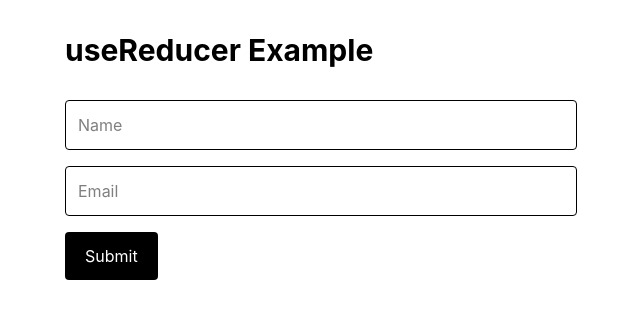
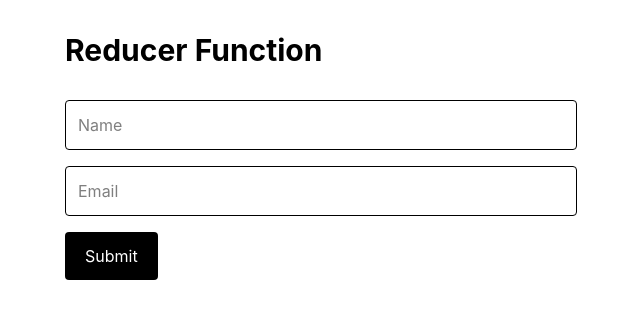
Before and after one commit to foysaliio/React-Mastery-Journey, a React (Vite) app: page / in a window 1280 px wide. Shown: the top 318 px of the page, without its empty margins (319-959 px from the left). Built offline with nearby package versions, Linux system fonts and the light colour scheme.

Commit message:
refactor(react): organize state transitions with reducer

```diff
--- a/src/App.tsx
+++ b/src/App.tsx
@@ -1,12 +1,12 @@
 import { useReducer } from "react";
 
-type State = {
+interface State {
   name: string;
   email: string;
   isSubmitting: boolean;
   error: string | null;
   isSuccess: boolean;
-};
+}
 
 type Action =
   | {
@@ -39,6 +39,7 @@
       return {
         ...state,
         [action.field]: action.value,
+        isSuccess: false,
       };
 
     case "SUBMIT_STARTED":
@@ -72,10 +73,10 @@
   }
 }
 
-export default function App() {
+const App = () => {
   const [state, dispatch] = useReducer(reducer, initialState);
 
-  async function handleSubmit() {
+  const handleSubmit = async () => {
     dispatch({
       type: "SUBMIT_STARTED",
     });
@@ -97,11 +98,11 @@
           error instanceof Error ? error.message : "Something went wrong.",
       });
     }
-  }
+  };
 
   return (
     <main className="mx-auto max-w-xl p-8">
-      <h1 className="text-3xl font-bold">useReducer Example</h1>
+      <h1 className="text-3xl font-bold">Reducer Function</h1>
 
       <div className="mt-8 space-y-4">
         <input
@@ -149,4 +150,6 @@
       </div>
     </main>
   );
-}
+};
+
+export default App;
```
